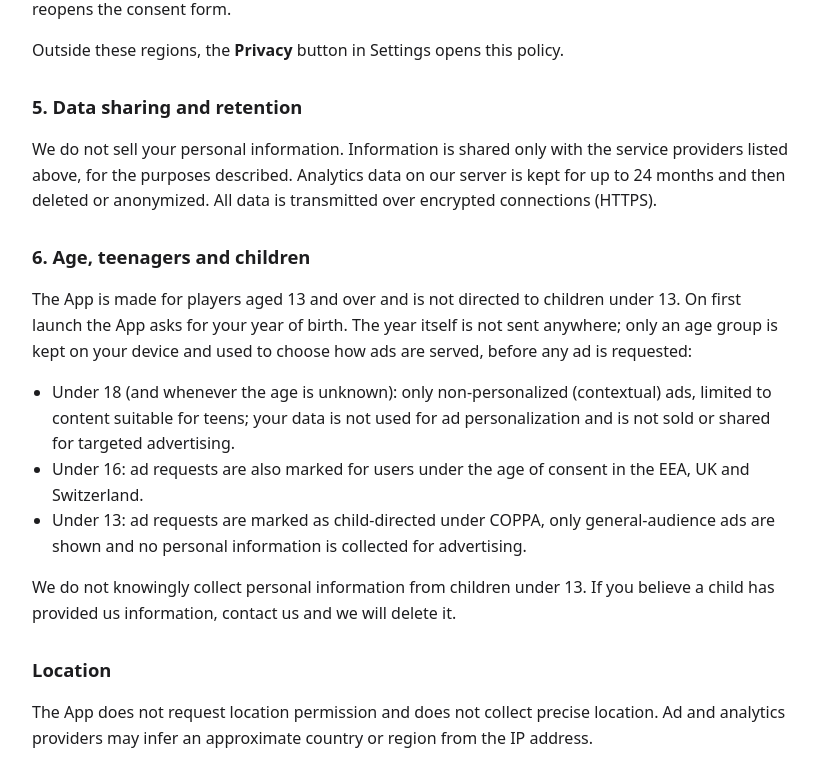
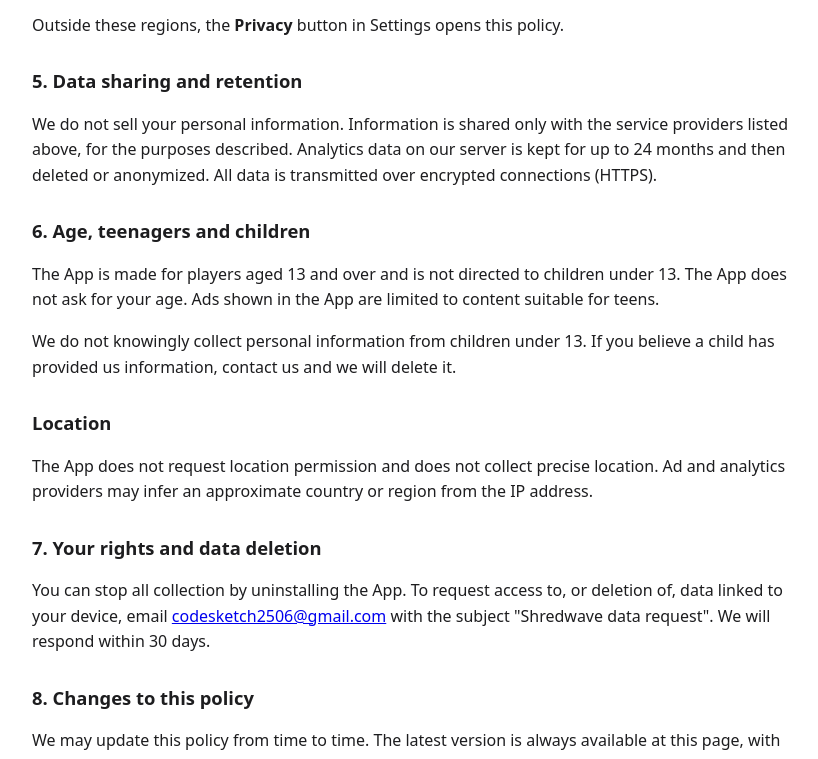
Before and after one commit to sketch-studio/sketch-studio.github.io, a plain HTML site: page shredwave-privacy.html in a window 1280 px wide. Shown: the part 1684-2443 px from the top of the page, without its empty margins (228-1046 px from the left). Drawn offline with Linux system fonts and the light colour scheme.

Commit message:
Shredwave privacy: no age screen; 13+ audience, teen-suitable ads
Co-Authored-By: Claude Opus 5.5 <noreply@anthropic.com>

```diff
--- a/shredwave-privacy.html
+++ b/shredwave-privacy.html
@@ -49,7 +49,7 @@ Shredwave: Pixel Smash ASMR (the "App") on Google Play. By using the App you agr
       <li>InMobi: <a href="https://www.inmobi.com/privacy-policy">inmobi.com/privacy-policy</a></li>
       <li>BIGO Ads: <a href="https://www.bigossp.com/privacy">bigossp.com/privacy</a></li>
     </ul>
-    Before any ad is requested, these networks receive your consent choices (EEA/UK/Switzerland) and age-group signals; for players under 18, networks that offer it also receive a "do not sell or share" signal and serve contextual ads only.</li>
+    Before any ad is requested, these networks receive your consent choices (EEA/UK/Switzerland). Ads are limited to content suitable for teens.</li>
   <li>Google Analytics for Firebase (analytics): <a href="https://firebase.google.com/support/privacy">firebase.google.com/support/privacy</a></li>
   <li>Google Play Billing (in-app purchases): <a href="https://policies.google.com/privacy">policies.google.com/privacy</a></li>
   <li>Our own analytics server operated by BloxCore Studio, which receives game events (such as level completed and app version) together with a random install identifier generated by the App, device model, OS version, memory size and country or region. It does not receive your Advertising ID or any contact information.</li>
@@ -73,16 +73,8 @@ for the purposes described. Analytics data on our server is kept for up to 24 mo
 All data is transmitted over encrypted connections (HTTPS).</p>
 
 <h2>6. Age, teenagers and children</h2>
-<p>The App is made for players aged 13 and over and is not directed to children under 13. On first launch the App asks
-for your year of birth. The year itself is not sent anywhere; only an age group is kept on your device and used to choose
-how ads are served, before any ad is requested:</p>
-<ul>
-  <li>Under 18 (and whenever the age is unknown): only non-personalized (contextual) ads, limited to content suitable for
-  teens; your data is not used for ad personalization and is not sold or shared for targeted advertising.</li>
-  <li>Under 16: ad requests are also marked for users under the age of consent in the EEA, UK and Switzerland.</li>
-  <li>Under 13: ad requests are marked as child-directed under COPPA, only general-audience ads are shown and no
-  personal information is collected for advertising.</li>
-</ul>
+<p>The App is made for players aged 13 and over and is not directed to children under 13. The App does not ask for your
+age. Ads shown in the App are limited to content suitable for teens.</p>
 <p>We do not knowingly collect personal information from children under 13. If you believe a child has provided us
 information, contact us and we will delete it.</p>
 
```
